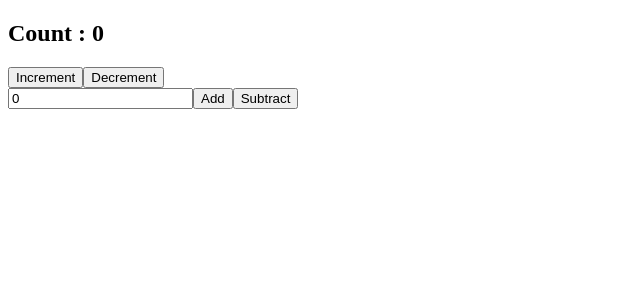
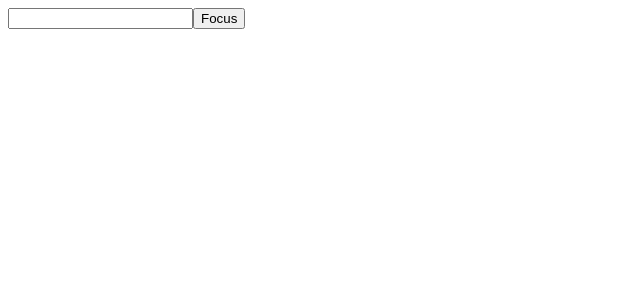
Before and after one commit to Sumiitt-007/ReactStuff, a React (Vite) app: page / in a window 1280 px wide. Shown: the top 300 px of the page, without its empty margins (0-640 px from the left). Built offline with nearby package versions, Linux system fonts and the light colour scheme.

Commit message:
UseRef HOOK eg,

```diff
--- a/src/App.jsx
+++ b/src/App.jsx
@@ -1,17 +1,25 @@
 import Add from "./Components/Add";
 import BasicEffect from "./Components/BasicEffect";
-import { useState,useEffect } from "react";
-import { useReducer } from "react";
-import Counter from "./Counter";
+import FocusInput from "./Components/FocusInput";
 
+import { useRef } from "react";
 
 // If we don't provide Dependency Array to our useEffect, the callback function will fire every single time when the component re-renders
 
 
 
 const App = () => {
+
+   // const inputElement = useRef(null);
+
+   // const focusInput = () => {
+   //    inputElement.current.focus();
+   //    inputElement.current.value = "BooM!!"
+
  return <div>
-    <Counter/>
+   <FocusInput />
+   {/* <input type="text" ref={inputElement} />
+   <button onClick={() => focusInput()}>Focus & Write</button> */}
  </div>
 }
 
--- /dev/null
+++ b/src/Components/FocusInput.jsx
@@ -0,0 +1,20 @@
+import React, { useRef } from 'react'
+
+const FocusInput = () => {
+
+  const val = useRef(null);
+  const focusVal = () => {
+    val.current.focus();
+    val.current.value = "Just Do It"
+  }
+
+
+  return (
+    <div>
+      <input type="text" ref={val} />
+      <button onClick={() => focusVal()}>Focus</button>
+    </div>
+  )
+}
+
+export default FocusInput
```
